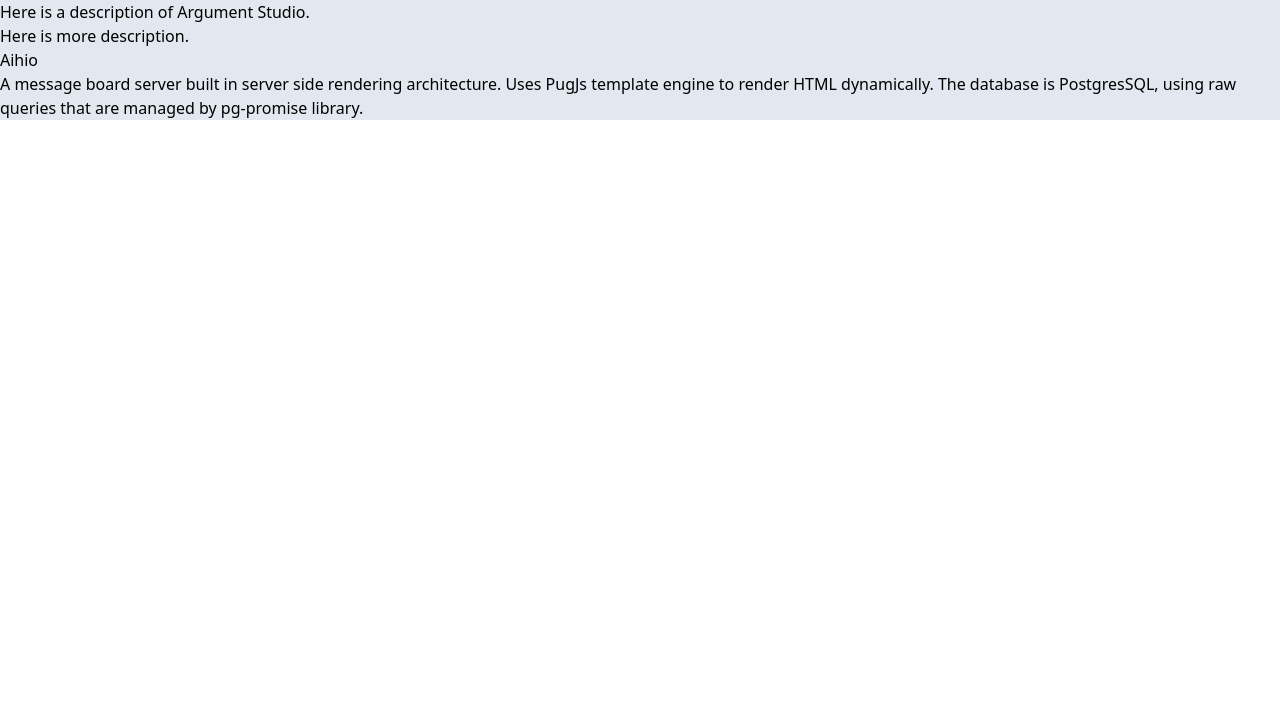
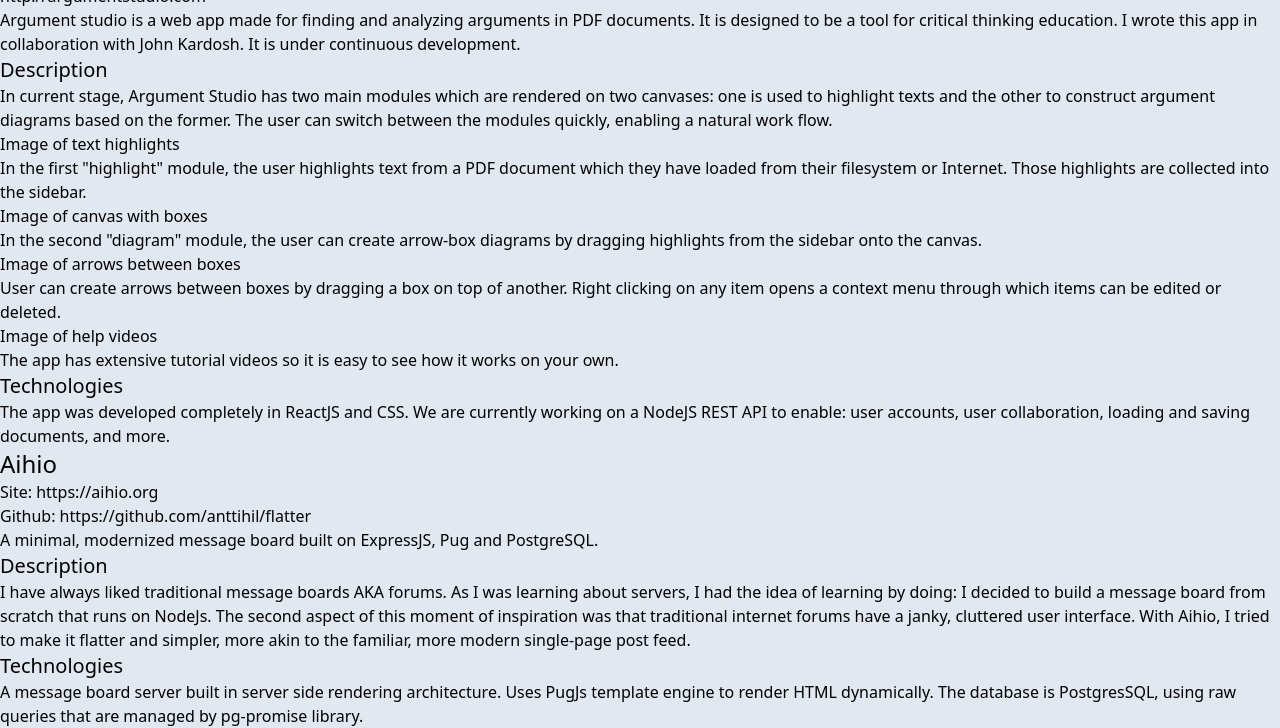
Before and after one commit to anttihil/ahiltunen, a Gatsby site: page /projects in a window 1280 px wide. Shown: the part 556-1284 px from the top of the page. Before the commit the page ends 800 px from the top, so only its background shows below. Built offline with nearby package versions, Linux system fonts and the light colour scheme; Gatsby itself is replaced by a stand-in of ours.

Commit message:
Mostly finished text on projects page.

```diff
--- a/src/components/Navbar.js
+++ b/src/components/Navbar.js
@@ -17,12 +17,12 @@
     <nav className={hideNavbar ? hiddenStyle : visibleStyle}>
       <span className="mr-auto hidden md:block">Antti Hiltunen</span>
 
-      <Link onClick={handleClick} activeClassName="text-gray-400" to="/">
+      <Link onClick={handleClick} activeClassName="text-yellow-600" to="/">
         Home
       </Link>
       <Link
         onClick={handleClick}
-        activeClassName="text-gray-400"
+        activeClassName="text-yellow-600"
         to="/background"
       >
         Background
@@ -30,13 +30,17 @@
 
       <Link
         onClick={handleClick}
-        activeClassName="text-gray-400"
+        activeClassName="text-yellow-600"
         to="/projects"
       >
         Projects
       </Link>
 
-      <Link onClick={handleClick} activeClassName="text-gray-400" to="/contact">
+      <Link
+        onClick={handleClick}
+        activeClassName="text-yellow-600"
+        to="/contact"
+      >
         Contact
       </Link>
     </nav>
--- a/src/pages/index.js
+++ b/src/pages/index.js
@@ -48,15 +48,15 @@
           <article className="w-full md:rounded md:w-auto p-4 bg-white text-black col-start-1 md:col-span-2 row-start-2">
             <h1 className="text-4xl">Antti Hiltunen</h1>
             <h2 className="text-lg my-2 mb-4">
-              Web developer, problem solver, curious person
+              Web developer, problem solver, curious person.
             </h2>
             <p className="text-sm">
-              I knit together complex systems using diverse tools.
+              I use diverse tools to solve diverse problems.
             </p>
-            <p className="text-sm">I love teaching myself how things work.</p>
+            <p className="text-sm">I enjoy teaching myself how things work.</p>
           </article>
 
-          <div className="md:ml-4 flex flex-col md:flex-row space-y-1 md:space-y-0 md:space-x-1 items-center col-start-1 row-start-3 self-start md:justify-self-start md:self-center md:col-start-3 md:row-start-2">
+          <div className="mt-4 md:mt-0 md:ml-4 flex flex-col md:flex-row space-y-1 md:space-y-0 md:space-x-1 items-center col-start-1 row-start-3 self-start md:justify-self-start md:self-center md:col-start-3 md:row-start-2">
             <Link
               className="border-2 rounded p-2 pb-3 px-3 hover:text-gray-400 text-white border-white"
               to="/projects"
--- a/src/pages/projects.js
+++ b/src/pages/projects.js
@@ -28,22 +28,113 @@
           className="place-items-center grid grid-cols-1 md:grid-cols-5 grid-rows-3"
         >
           {/* Any content here will be centered in the component */}
-          <article className="w-full md:rounded md:w-auto p-4 bg-white text-black col-start-1 md:col-span-2 row-start-2">
+          <article className="w-full md:rounded md:w-auto p-4 pb-5 bg-white text-black col-start-1 md:col-span-2 row-start-2">
             <h1 className="text-4xl">Projects</h1>
           </article>
         </div>
       </div>
+      <section className="flex flex-col items-center ">
+        <article id="argument-studio">
+          <header>
+            <h2 class="text-2xl">Argument Studio</h2>
+          </header>
+          <a href="http://argumentstudio.com">http://argumentstudio.com</a>
+          <section>
+            Argument studio is a web app made for finding and analyzing
+            arguments in PDF documents. It is designed to be a tool for critical
+            thinking education. I wrote this app in collaboration with John
+            Kardosh. It is under continuous development.
+          </section>
+          <section>
+            <header>
+              <h3 className="text-xl">Description</h3>
+            </header>
+            <p>
+              In current stage, Argument Studio has two main modules which are
+              rendered on two canvases: one is used to highlight texts and the
+              other to construct argument diagrams based on the former. The user
+              can switch between the modules quickly, enabling a natural work
+              flow.
+            </p>
+            <p>Image of text highlights</p>
+            <p>
+              In the first "highlight" module, the user highlights text from a
+              PDF document which they have loaded from their filesystem or
+              Internet. Those highlights are collected into the sidebar.
+            </p>
+            <p>Image of canvas with boxes</p>
+            <p>
+              In the second "diagram" module, the user can create arrow-box
+              diagrams by dragging highlights from the sidebar onto the canvas.
+            </p>
+            <p>Image of arrows between boxes</p>
+            <p>
+              User can create arrows between boxes by dragging a box on top of
+              another. Right clicking on any item opens a context menu through
+              which items can be edited or deleted.
+            </p>
+            <p>Image of help videos</p>
+            <p>
+              The app has extensive tutorial videos so it is easy to see how it
+              works on your own.
+            </p>
+          </section>
+          <section>
+            <header>
+              <h3 className="text-xl">Technologies</h3>
+            </header>
+            <p>
+              The app was developed completely in ReactJS and CSS. We are
+              currently working on a NodeJS REST API to enable: user accounts,
+              user collaboration, loading and saving documents, and more.
+            </p>
+          </section>
+        </article>
+        <article id="aihio">
+          <header>
+            <h2 className="text-2xl">Aihio</h2>
+          </header>
+          <section>
+            <a href="https://aihio.org">Site: https://aihio.org</a>
+          </section>
+          <section>
+            <a href="https://github.com/anttihil/flatter">
+              Github: https://github.com/anttihil/flatter
+            </a>
+          </section>
 
-      <section className="grid ">Navigation</section>
-      <h2>Argument Studio</h2>
-      <p>Here is a description of Argument Studio.</p>
-      <p>Here is more description.</p>
-      <h2>Aihio</h2>
-      <p>
-        A message board server built in server side rendering architecture. Uses
-        PugJs template engine to render HTML dynamically. The database is
-        PostgresSQL, using raw queries that are managed by pg-promise library.
-      </p>
+          <section>
+            A minimal, modernized message board built on ExpressJS, Pug and
+            PostgreSQL.
+          </section>
+          <section>
+            <header>
+              <h3 className="text-xl">Description</h3>
+            </header>
+            <p>
+              I have always liked traditional message boards AKA forums. As I
+              was learning about servers, I had the idea of learning by doing: I
+              decided to build a message board from scratch that runs on NodeJs.
+              The second aspect of this moment of inspiration was that
+              traditional internet forums have a janky, cluttered user
+              interface. With Aihio, I tried to make it flatter and simpler,
+              more akin to the familiar, more modern single-page post feed.
+            </p>
+            <p></p>
+          </section>
+          <section>
+            <header>
+              <h3 className="text-xl">Technologies</h3>
+            </header>
+            <p>
+              A message board server built in server side rendering
+              architecture. Uses PugJs template engine to render HTML
+              dynamically. The database is PostgresSQL, using raw queries that
+              are managed by pg-promise library.
+            </p>
+          </section>
+        </article>
+      </section>
     </Layout>
   );
 };
```
